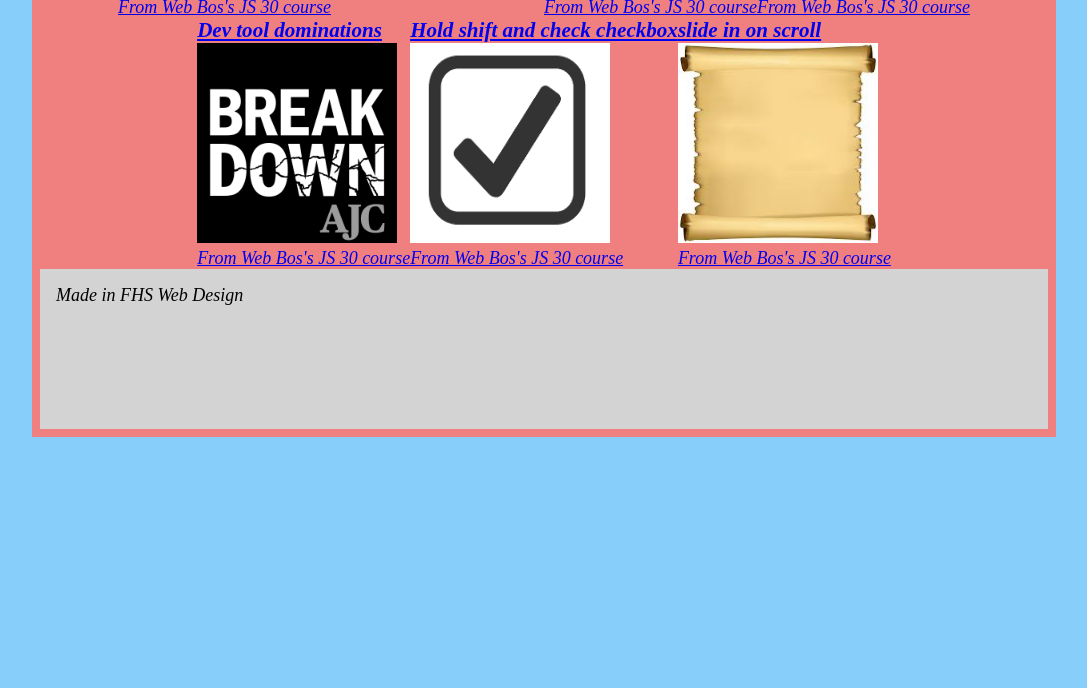
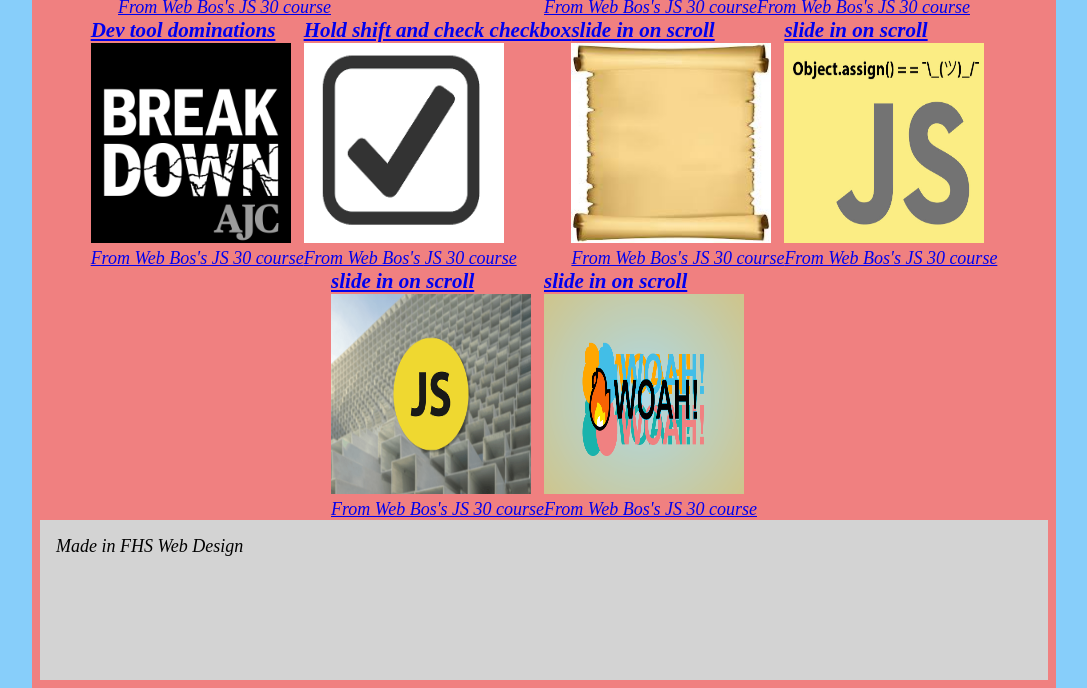
Before and after one commit to ipuarif-fhs/awd2020, a plain HTML site: page index.html in a window 1280 px wide. Shown: the part 687-1375 px from the top of the page, without its empty margins (96-1183 px from the left). Before the commit the page ends 1124 px from the top, so only its background shows below. Drawn offline with Linux system fonts and the light colour scheme.

Commit message:
Update index.html

```diff
--- a/index.html
+++ b/index.html
@@ -256,6 +256,43 @@
                 </p>
             </a>
             </div>
+            <div class="flex item">
+                <a href="JavaScript/referacevscoping.html" target="_blank ">
+                <h3>slide in on scroll</h3>
+                <div class="media">
+                    <img src="images/referancevscopy.jpg" alt="referacevscoping" style="height: 200px; width: 200px;">
+
+                </div>
+                <p>
+                    From Web Bos's JS 30 course
+                </p>
+            </a>
+            </div>
+            <div class="flex item">
+                <a href="JavaScript/localstorage.html" target="_blank ">
+                <h3>slide in on scroll</h3>
+                <div class="media">
+                    <img src="images/localstorage.png" alt="localstorage    " style="height: 200px; width: 200px;">
+
+                </div>
+                <p>
+                    From Web Bos's JS 30 course
+                </p>
+            </a>
+            </div>
+            <div class="flex item">
+                <a href="JavaScript/mousemoveshadow.html" target="_blank ">
+                <h3>slide in on scroll</h3>
+                <div class="media">
+                    <img src="images/mousemoveshadow.png" alt="mousemoveshadow" style="height: 200px; width: 200px;">
+
+                </div>
+                <p>
+                    From Web Bos's JS 30 course
+                </p>
+            </a>
+            </div>
+
 
 
 
```
